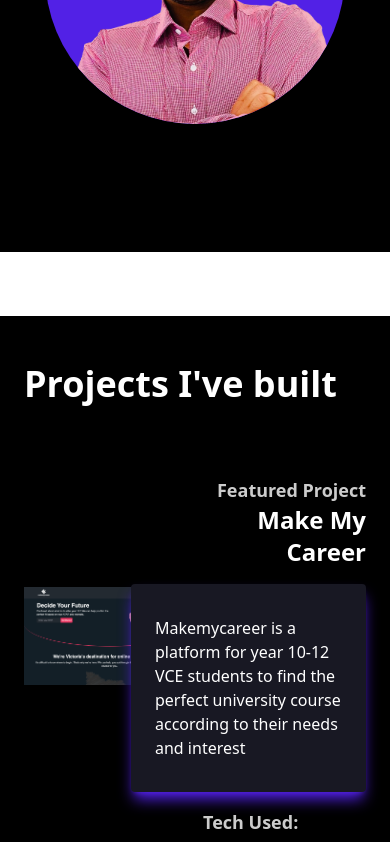
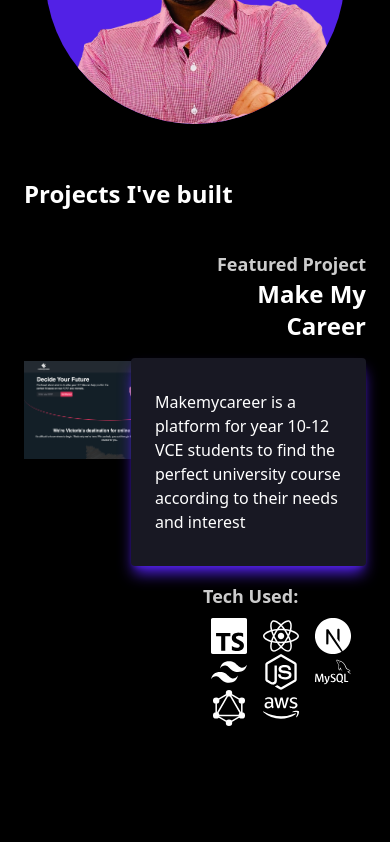
Before and after one commit to Rohin-Chopra/rohin-portfolio, a Next.js app: page / in a window 390 px wide. Shown: the part 700-1542 px from the top of the page. Built offline with nearby package versions, Linux system fonts and the light colour scheme.

Commit message:
made skillset section responsive

```diff
--- a/pages/index.tsx
+++ b/pages/index.tsx
@@ -34,7 +34,7 @@
 const Home: MyNextPage = () => {
   return (
     <Fragment>
-      <section id="hero" className="h-screen">
+      <section id="hero" className="md:h-screen">
         <div className="flex flex-col-reverse justify-end pt-8 md:pt-0 md:grid md:grid-cols-3 bg-black h-full">
           <div className="bg-black relative">
             <div className="flex justify-center md:justify-end">
@@ -71,12 +71,12 @@
           </div>
         </div>
       </section>
-      <section id="projects" className="bg-black text-white py-8 px-6 mt-16">
+      <section id="projects" className="bg-black text-white py-8 px-6 md:mt-16">
         <div className="container mx-auto">
-          <h2 className="font-bold text-4xl mb-10 mt-4">
+          <h2 className="font-bold text-2xl md:text-4xl md:mb-10 mt-4">
             Projects I&apos;ve built
           </h2>
-          <div className="mt-4">
+          <div className="mt-2 md:mt-4">
             <FeaturedProjectCard
               name="Make My Career"
               description="Makemycareer is a platform for year 10-12 VCE students to find the perfect university course according to their needs and interest"
@@ -175,8 +175,8 @@
       </section>
       <section id="skills" className="bg-black text-white py-8 px-6">
         <div className="container mx-auto">
-          <h2 className="font-bold text-4xl mb-2 mt-4">Skillset</h2>
-          <p className="opacity-80 text-lg max-w-xl mb-4">
+          <h2 className="font-bold text-2xl md:text-4xl mb-2 mt-4">Skillset</h2>
+          <p className="opacity-80 md:text-lg max-w-xl mb-4">
             With my skills and experience in frontend, backend and cloud I am
             your go to guy to deploy a modern, robust and scalable web
             application.
@@ -185,7 +185,7 @@
             <h3 className="opacity-80 font-semibold text-xl mb-4">
               Languages And Frameworks
             </h3>
-            <div className="md:grid md:grid-cols-8 text-6xl">
+            <div className="grid grid-cols-2 gap-y-4 justify-items-center text-5xl md:grid-cols-8 md:gap-y-0 md:text-6xl">
               <SiJavascript title="Javascript" />
               <SiTypescript title="TypeScript" />
               <FaReact title="React" />
@@ -200,7 +200,7 @@
             <h3 className="opacity-80 font-semibold text-xl mb-4">
               Technologies
             </h3>
-            <div className="md:grid md:grid-cols-8 text-6xl">
+            <div className="grid grid-cols-2 gap-y-4 justify-items-center md:grid-cols-8 text-5xl md:text-6xl">
               <SiPostgresql title="PostgreSQL" />
               <SiMysql title="MySQL" />
               <SiMongodb title="MongoDB" />
@@ -210,7 +210,7 @@
           </div>
           <div>
             <h3 className="opacity-80 font-semibold text-xl mb-4">Services</h3>
-            <div className="md:grid md:grid-cols-8 text-6xl">
+            <div className="grid grid-cols-2 gap-y-4 justify-items-center md:grid-cols-8 text-6xl">
               <FaAws title="AWS" />
               <FaGithub title="Github" />
               <FaBitbucket title="BitBucket" />
```
